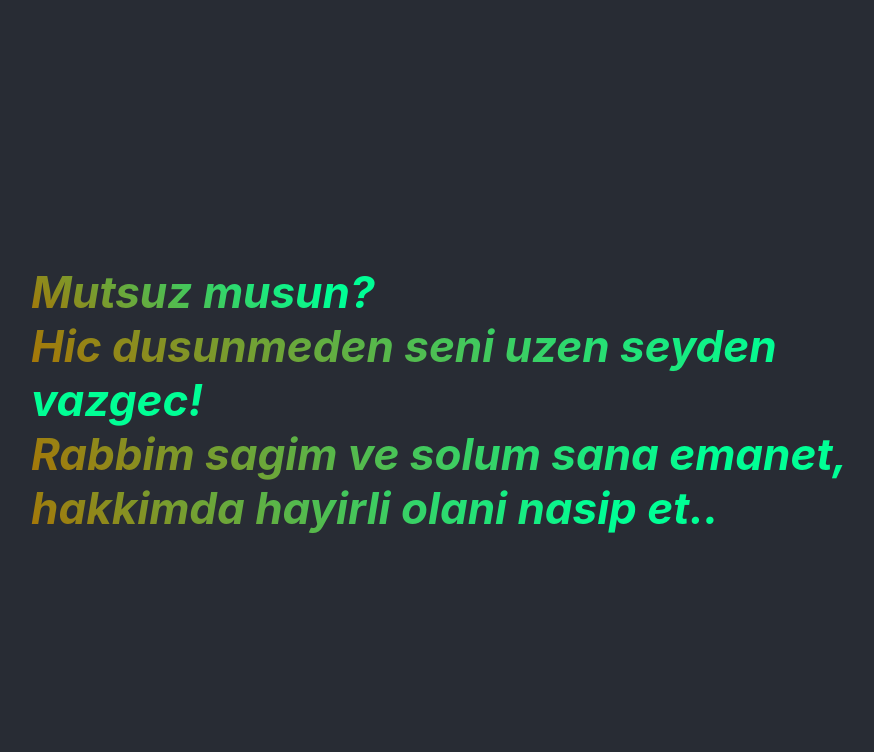
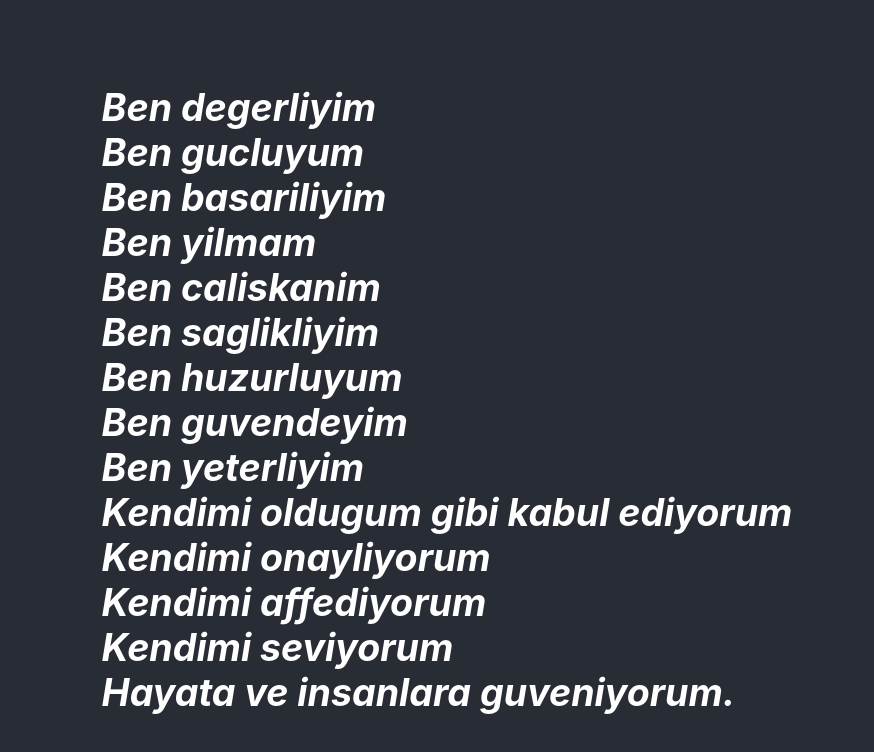
Before and after one commit to Cengizism-Space/wall-app, a React (Create React App) app: page / in a window 1280 px wide. Shown: the top 752 px of the page, without its empty margins (193-1067 px from the left). Built offline with nearby package versions, Linux system fonts and the light colour scheme.

Commit message:
Prior to adding caraousel

```diff
--- a/src/App.css
+++ b/src/components/App.css
@@ -5,7 +5,7 @@
   flex-direction: column;
   align-items: center;
   justify-content: center;
-  font-size: calc(2rem + 1.5vmin);
+  font-size: calc(1.6rem + 1.5vmin);
   color: white;
 }
 
@@ -14,9 +14,9 @@ blockquote {
 }
 
 blockquote i {
-  background: -webkit-linear-gradient(45deg, #a87506, #00ff95 80%);
-  -webkit-background-clip: text;
-  -webkit-text-fill-color: transparent;
+  /* background: -webkit-linear-gradient(45deg, #a87506, #00ff95 80%); */
+  /* -webkit-background-clip: text; */
+  /* -webkit-text-fill-color: transparent; */
   font-weight: bold;
 }
 
--- a/src/App.js
+++ b/src/components/App.js
@@ -1,6 +1,7 @@
 import { useState, useEffect } from "react";
 import "./App.css";
 import quotesData from "./quotes.json";
+import Quoter from "./Quoter";
 
 function App() {
   const [count, setCount] = useState(0);
@@ -9,7 +10,7 @@ function App() {
   useEffect(() => {
     const interval = setInterval(() => {
       setCount((count) => (count < quotesData.length - 1 ? count + 1 : 0));
-    }, 20000);
+    }, 2000);
     return () => clearInterval(interval);
   }, []);
 
@@ -17,32 +18,9 @@ function App() {
     setQuote(quotesData[count]);
   }, [count]);
 
-  const Liner = (block) => {
-    if (typeof block === "object") {
-      return block.map((line, index) => {
-        return (
-          <>
-            <i key={index}>{line}</i>
-            <br />
-          </>
-        );
-      });
-    }
-
-    return (
-      <>
-        <i>{block}</i>
-        <br />
-      </>
-    );
-  };
-
   return (
     <div className="App">
-      <blockquote>
-        {Liner(quote.block)}
-        {quote.type !== "motivation" && <cite>{quote.cite}</cite>}
-      </blockquote>
+      <Quoter quote={quote} />
     </div>
   );
 }
--- /dev/null
+++ b/src/components/Quoter.js
@@ -0,0 +1,30 @@
+function Quoter({ quote }) {
+  const Liner = (block) => {
+    if (typeof block === "object") {
+      return block.map((line, index) => {
+        return (
+          <>
+            <i key={index}>{line}</i>
+            <br />
+          </>
+        );
+      });
+    }
+
+    return (
+      <>
+        <i>{block}</i>
+        <br />
+      </>
+    );
+  };
+
+  return (
+    <blockquote>
+      {Liner(quote.block)}
+      {quote.type !== "motivation" && <cite>{quote.cite}</cite>}
+    </blockquote>
+  );
+}
+
+export default Quoter;
--- a/src/index.js
+++ b/src/index.js
@@ -1,7 +1,7 @@
 import React from 'react';
 import ReactDOM from 'react-dom/client';
 import './index.css';
-import App from './App';
+import App from './components/App';
 import reportWebVitals from './reportWebVitals';
 
 const root = ReactDOM.createRoot(document.getElementById('root'));
```
Also changed, not shown: src/components/quotes.json (renamed from src/quotes.json), 1 other file (tests, documents, lock files or other folders).
